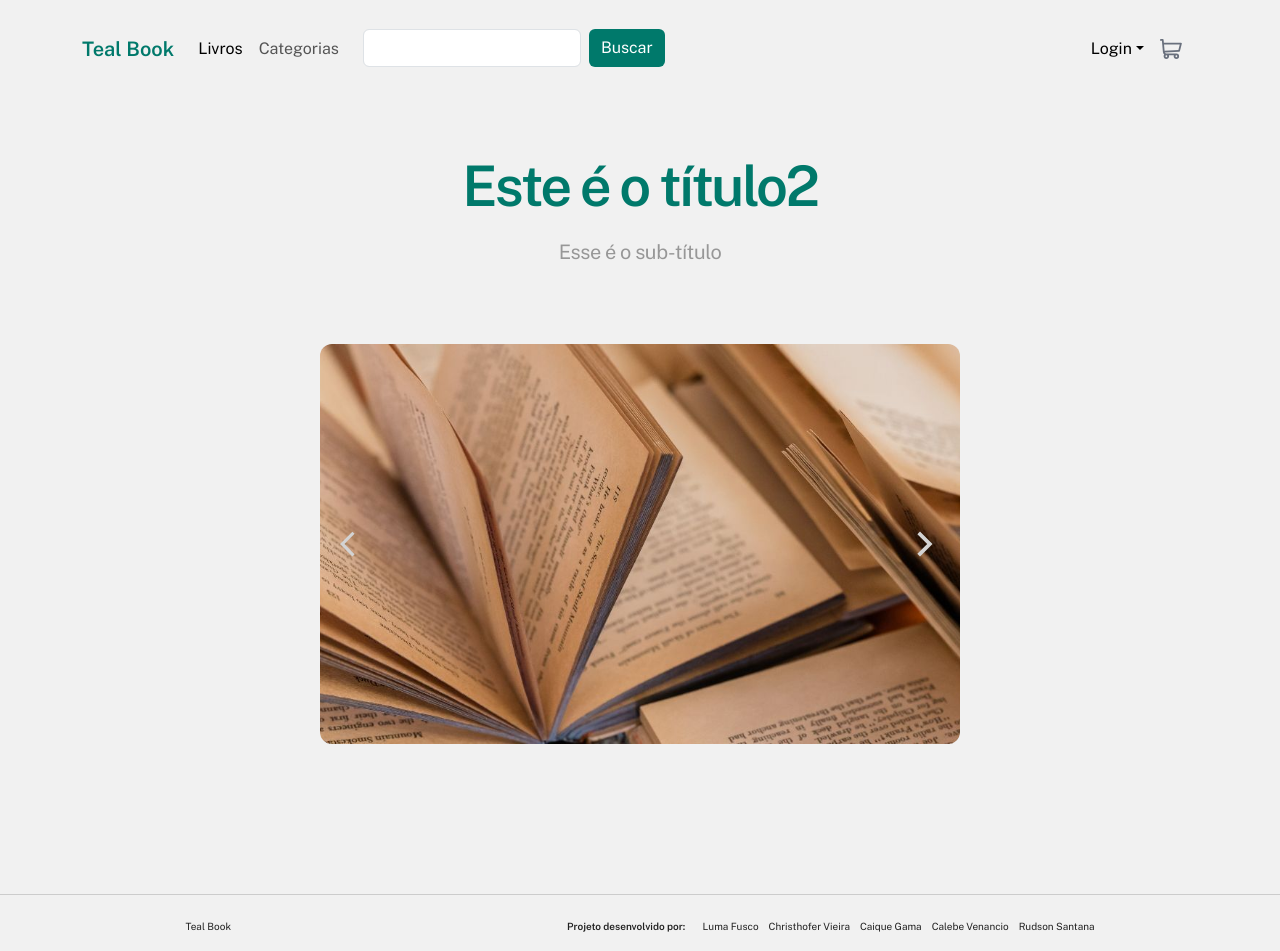
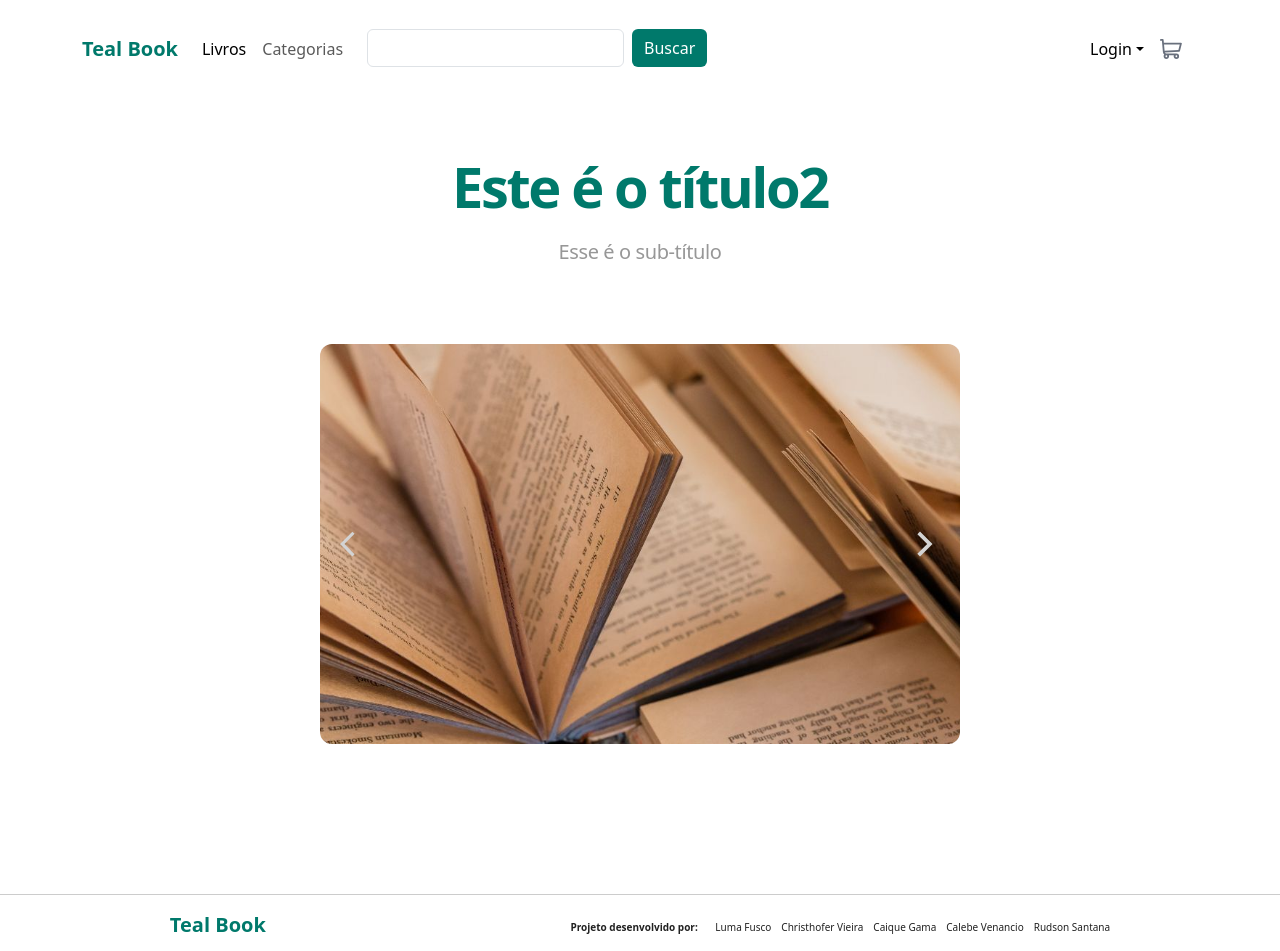
Before and after one commit to LumaFusco/desafio-final-gama-academy, a React (Create React App) app: page / in a window 1280 px wide. Shown: the top 951 px of the page. Built offline with nearby package versions, Linux system fonts and the light colour scheme.

Commit message:
ajuste footer

```diff
--- a/src/App.css
+++ b/src/App.css
@@ -1,14 +1,22 @@
+html, body, #root, .App {
+    min-height: 100vh;
+  }
 .App{
+
     display: flex;
     flex-direction: column;
-    min-height: 100vh;
+    /* min-height: 100%; */
     padding: 0;
     margin: 0;
     background-color: #f1f1f1;
     font-family: 'Public Sans', Arial, Helvetica, sans-serif;
     /* text-decoration: none; */
-    box-sizing: border-box;
+    /* box-sizing: border-box; */
+
+
 }
-main{
+
+.main{
     flex: 1;
+    /* min-height: 100%; */
 }
--- a/src/components/FormularioCadastro/FormLivro.style.ts
+++ b/src/components/FormularioCadastro/FormLivro.style.ts
@@ -2,12 +2,13 @@ import styled from "styled-components";
 
 export const Container = styled.div`
    max-width: 1320px;
-   height: 100%;
+   min-height: 100%;
    margin: 50px auto;
 `;
 
 export const Form = styled.div`
     form{
+        min-height: 100%;
     }
     input{
         margin-bottom: 20px;
--- a/src/components/footer/Footer.styles.ts
+++ b/src/components/footer/Footer.styles.ts
@@ -1,8 +1,6 @@
 import styled from 'styled-components'
 
 export const Container = styled.footer`
-    margin-top: 50px;
-    bottom: 0;
     width: 100%;
     display: flex;
     align-items: center;
@@ -13,9 +11,11 @@ export const Container = styled.footer`
     border-top: 1px solid #ccc;
     align-items: center;
 
+    bottom: 0;
+    margin-top: 150px;
+
     p {
         padding: 10px;
-        /* color: #212121; */
         color: #00796B;
         font-weight: 400;
         margin: auto;
@@ -34,6 +34,11 @@ export const Container = styled.footer`
             font-weight: 400;
             margin: auto;
         }
+        .logo{
+            font-size: 20px;
+            color: #00796B;
+            font-weight: 600;
+        }
 
         @media (max-width: 768px){
             a {
--- a/src/components/footer/Footer.tsx
+++ b/src/components/footer/Footer.tsx
@@ -3,8 +3,8 @@ import{Link, Link as LinkRoute} from 'react-router-dom'
 function Footer () {
     return(
         <C.Container>
-            <div>
-            <LinkRoute to='/'>Teal Book</LinkRoute>
+            <div >
+            <LinkRoute to='/' className='logo'>Teal Book</LinkRoute>
             </div>
             <div>
                 <span>Projeto desenvolvido por: </span>
--- a/src/pages/Home/index.tsx
+++ b/src/pages/Home/index.tsx
@@ -7,18 +7,12 @@ import Carousel from '../../components/FolderCarousel/Carousel'
 
 function Home() {
   return (
-    <div className="App">
-      <header>
+    <body>
       <Header/>
-      </header><main>
       <Title titleText="Este é o título2" subTitle="Esse é o sub-título"/>
-
       <Carousel />
-      </main>
-     <footer>
       <Footer />
-      </footer>
-    </div>
+    </body>
 
   );
 }
```
